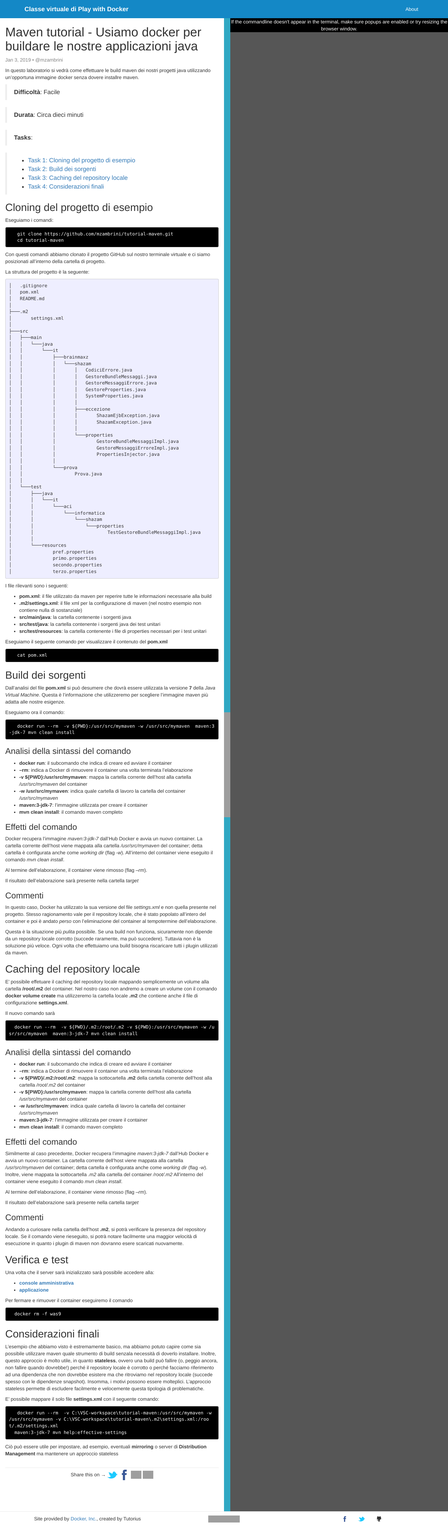
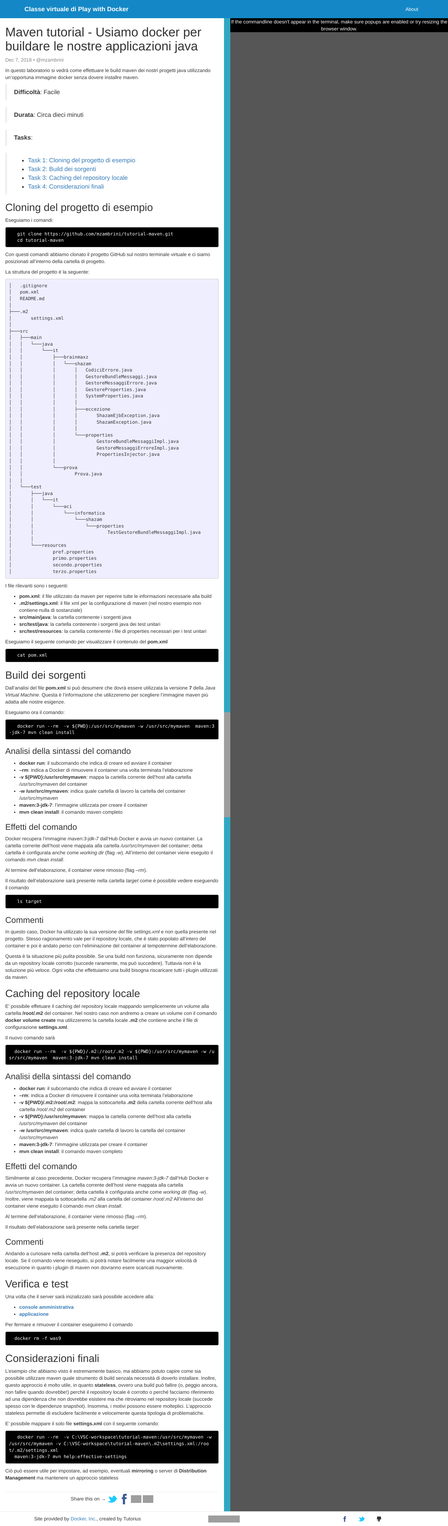
Before and after one commit to mzambrini/classe-virtuale-docker, a Jekyll site: the page built from _posts/2018-12-07-tutorial-maven.markdown, in a window 1280 px wide. Shown: the whole page at 35% size. Built offline with Jekyll 4.4.1, drawn with Linux system fonts in a browser that asks for light colours; nearby versions of some CDN libraries; grey boxes are pictures that could not be loaded.

Commit message:
Modificato nome del markdown per la lezione maven

````diff
--- a/_posts/2019-01-03-tutorial-maven.markdown
+++ b/_posts/2018-12-07-tutorial-maven.markdown
@@ -1,7 +1,7 @@
 ---
 layout: post
 title:  "Maven tutorial - Usiamo docker per buildare le nostre applicazioni java"
-date:   2019-01-03
+date:   2018-12-07
 author: "@mzambrini"
 tags: [beginner, linux, operations, developer]
 categories: beginner
@@ -115,7 +115,10 @@
 
 Al termine dell'elaborazione, il container viene rimosso (flag *--rm*).
 
-Il risultato dell'elaborazione sarà presente nella cartella *target*
+Il risultato dell'elaborazione sarà presente nella cartella *target* come è possibile vedere eseguendo il comando
+```.term1
+   ls target
+```
 
 ### Commenti
 In questo caso, Docker ha utilizzato la sua versione del file *settings.xml* e non quella presente nel progetto.
````
Also changed, not shown: docker-compose.yml (+5 -5 lines).
